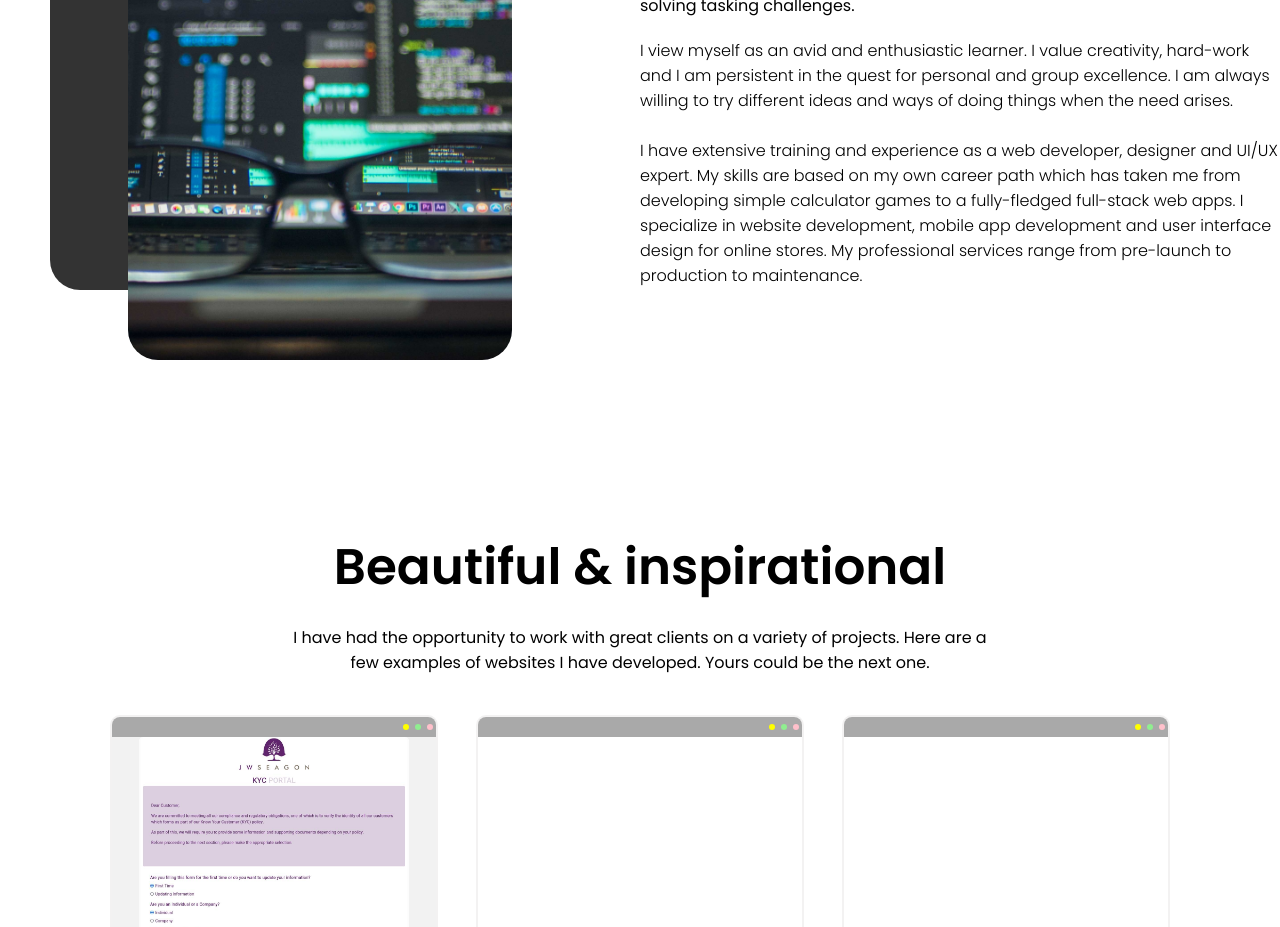
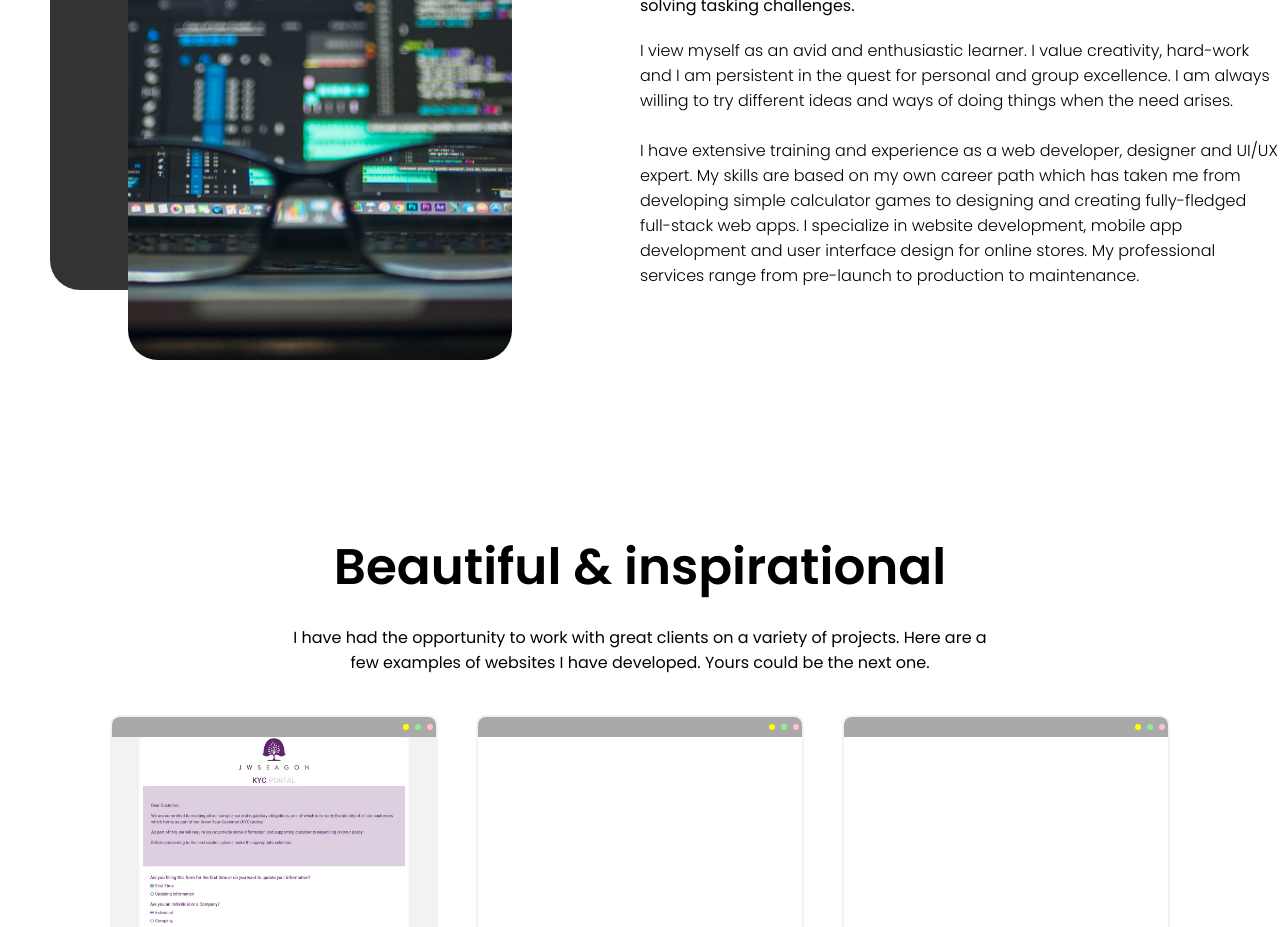
Before and after one commit to jasonmwatu/jason-portfolio, a React (Create React App) app: page / in a window 1280 px wide. Shown: the part 1120-2047 px from the top of the page. Built offline with nearby package versions, Linux system fonts and the light colour scheme.

Commit message:
changed typos and some grammar corrections on the about section

```diff
--- a/src/components/about/About.js
+++ b/src/components/about/About.js
@@ -26,11 +26,11 @@ const About = () => {
         <p className="a-desc">
           I have extensive training and experience as a web developer, designer
           and UI/UX expert. My skills are based on my own career path which has
-          taken me from developing simple calculator games to a fully-fledged
-          full-stack web apps. I specialize in website development, mobile app
-          development and user interface design for online stores. My
-          professional services range from pre-launch to production to
-          maintenance.
+          taken me from developing simple calculator games to designing and
+          creating fully-fledged full-stack web apps. I specialize in website
+          development, mobile app development and user interface design for
+          online stores. My professional services range from pre-launch to
+          production to maintenance.
         </p>
         {/* <br />
         <p className="a-desc">
```
